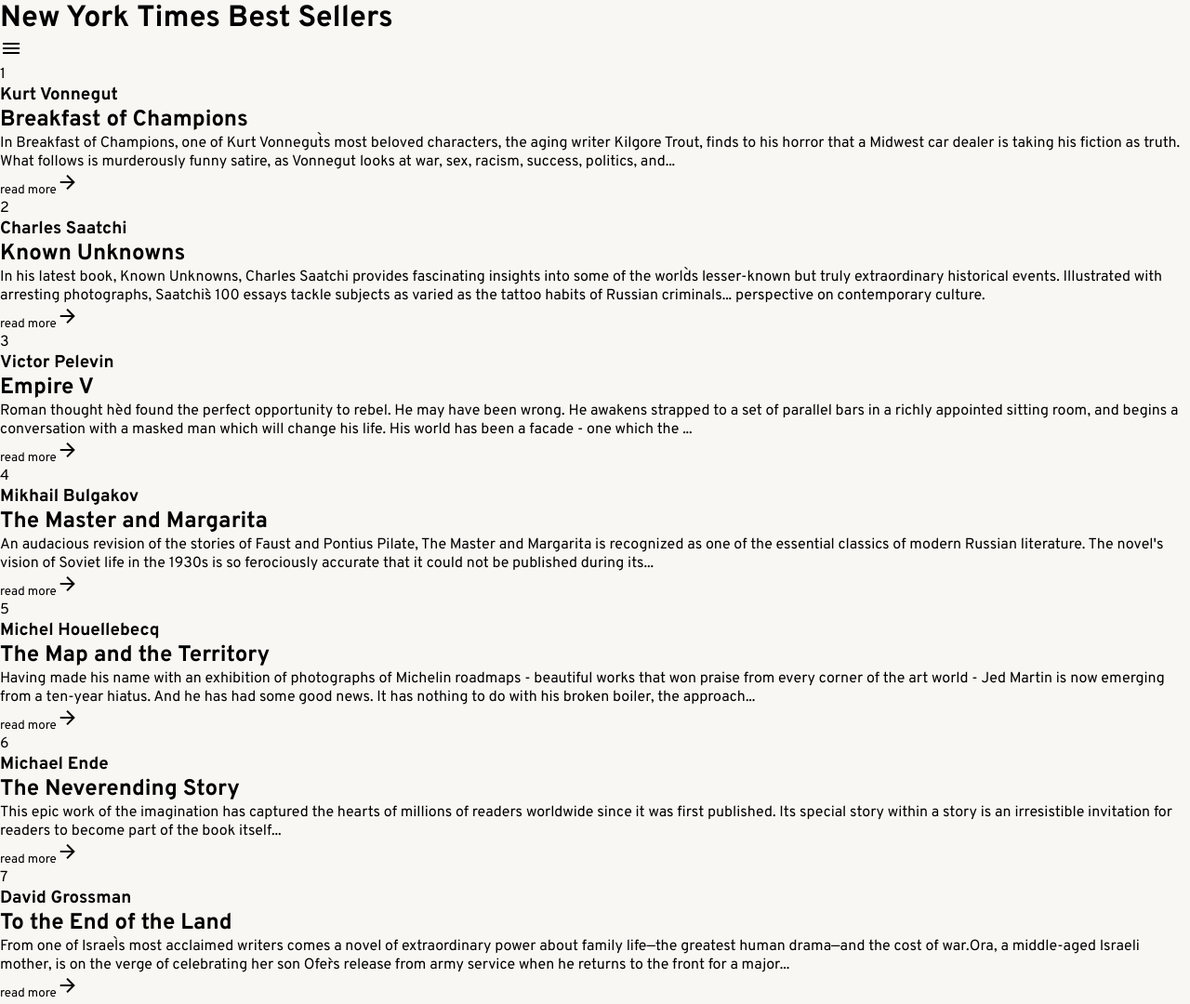
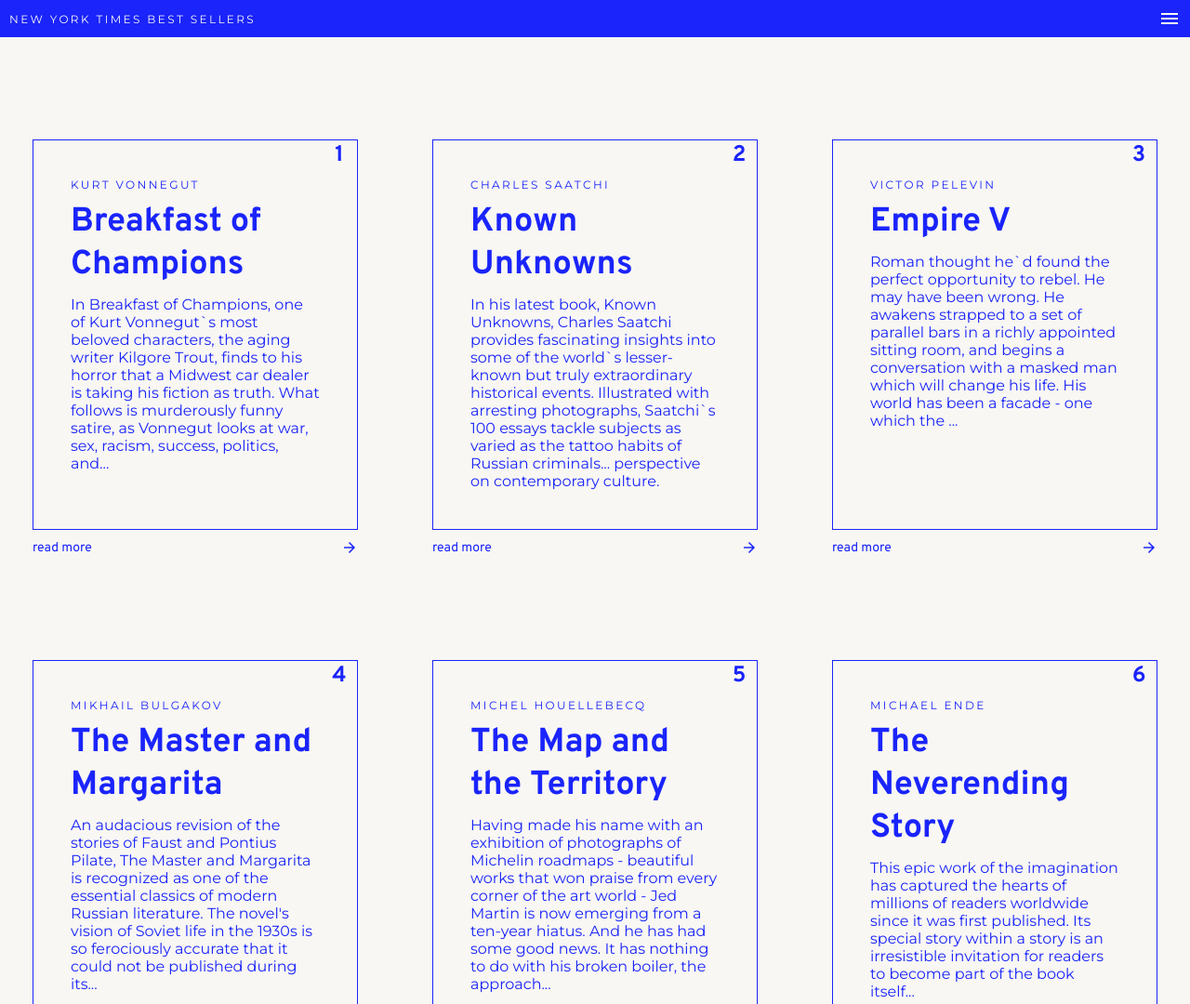
Before and after one commit to andrasghyczy/NewYorkTimes_exam_0812, a plain HTML site: page frontend/index.html in a window 1280 px wide. Shown: the top 1080 px of the page at 93% size. Drawn offline with Linux system fonts and the light colour scheme.

Commit message:
finished css

```diff
--- a/frontend/script.js
+++ b/frontend/script.js
@@ -25,7 +25,7 @@ const bookCardComponent = (id, sub, title, text, button) => {
                 <h2>${title}</h2>
                 <p class="text">${text}</p>
             </div>
-            <button><span>${button}</span><span class="material-icons-outlined">arrow_forward</span></button></button>
+            <button><span class="button-text">${button}</span><span class="material-icons-outlined">arrow_forward</span></button></button>
         </div>
     `;
 };
--- a/frontend/style.css
+++ b/frontend/style.css
@@ -6,3 +6,135 @@ body * {
 body{
     background-color: #f8f7f3;
 }
+
+header {
+    width: 100%;
+    height: 40px;
+
+    padding: 0 10px 0;
+
+    position: fixed;
+    top: 0;
+    left: 0;
+
+    z-index: 10;
+
+    display: flex;
+    justify-content: space-between;
+    align-items: center;
+
+    color: #f8f7f3;
+    background-color: #1a24fb;
+  }
+
+  h1 {
+    font-size: 12px;
+    letter-spacing: 0.2em;
+    font-family: 'Montserrat', sans-serif;
+    font-weight: 400;
+    text-transform: uppercase;
+  }
+
+  header .material-icons-outlined {
+    font-size: 24px;
+  }
+
+  .container {
+    max-width: 1280px;
+    width: 100%;
+
+    margin: 0 auto;
+    margin-bottom: 100px;
+    padding-top: 120px;
+
+
+    display: flex;
+    justify-content: center;
+    flex-wrap: wrap;
+    gap: 100px 20px;
+  }
+
+  .card {
+    max-width: 350px;
+    width: 100%;
+    height: 400px;
+
+
+    margin: 30px;
+    position: relative;
+    background-color: #f8f7f3;
+    color: #1a24fb;
+  }
+
+.details {
+    height: 420px;
+    border: 1px solid #1a24fb;
+    padding: 40px;
+}
+
+.book-id {
+    width: 40px;
+    height: 40px;
+
+    position: absolute;
+    top: 0px;
+    right: 0px;
+
+    text-align: center;
+    padding-top: 2px;
+
+    font-family: 'Overpass', sans-serif;
+    font-size: 24px;
+    font-weight: 700;
+    color: #1a24fb;
+  }
+
+  h3 {
+    padding-bottom: 10px;
+
+    font-size: 12px;
+    letter-spacing: 0.2em;
+    font-family: 'Montserrat', sans-serif;
+    font-weight: 400;
+    text-transform: uppercase;
+  }
+
+  h2 {
+    padding-bottom: 10px;
+
+    font-family: 'Overpass', sans-serif;
+    font-size: 36px;
+    font-weight: 700;
+    color: #1a24fb;
+  }
+
+  p{
+    font-size: 16px;
+    font-family: 'Montserrat', sans-serif;
+    font-weight: 400;
+  }
+
+  button {
+    width: 100%;
+    height: 18px;
+
+    margin-top: 10px;
+
+    display: flex;
+    justify-content: space-between;
+    align-items: center;
+  }
+
+  .button-text {
+    font-size: 14px;
+  }
+
+  button .material-icons-outlined {
+    font-size: 18px;
+  }
+
+  button:hover{
+    color: #f8f7f3;
+
+    background-color: #1a24fb;
+}
```
